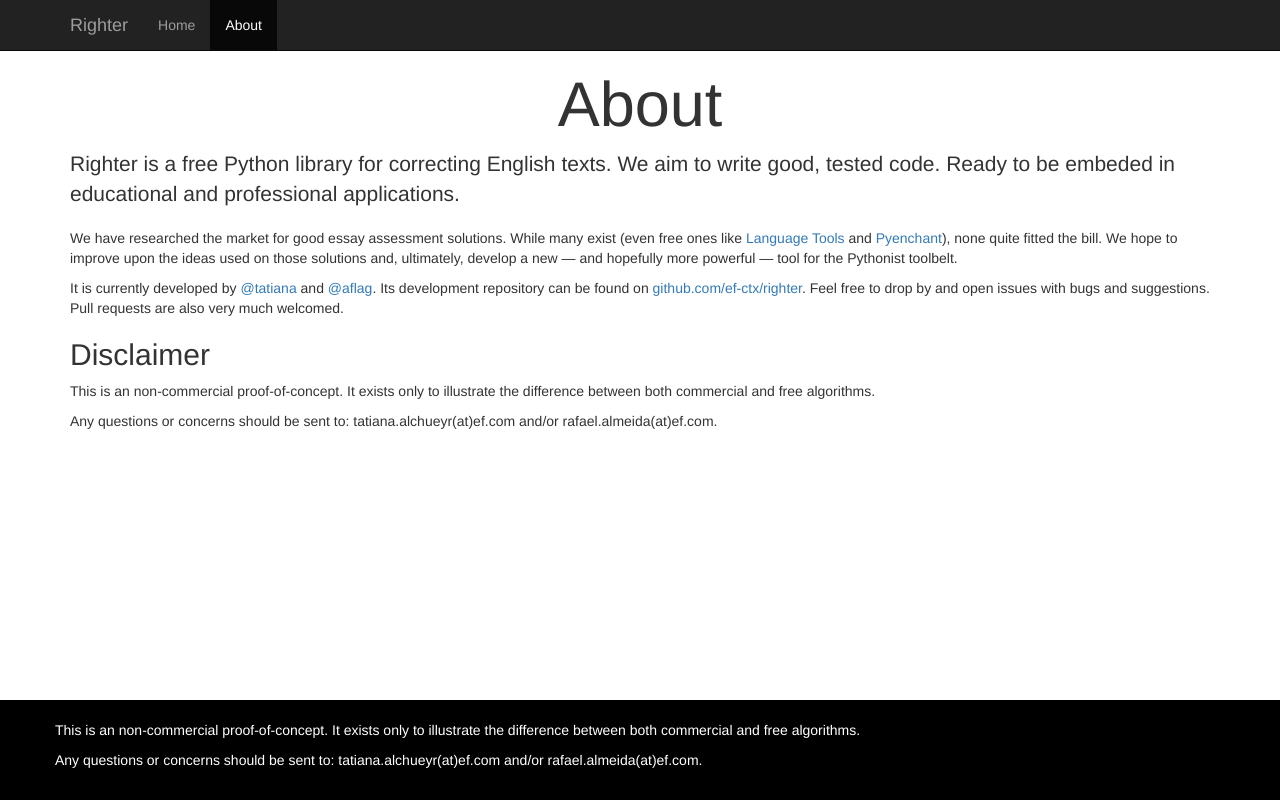
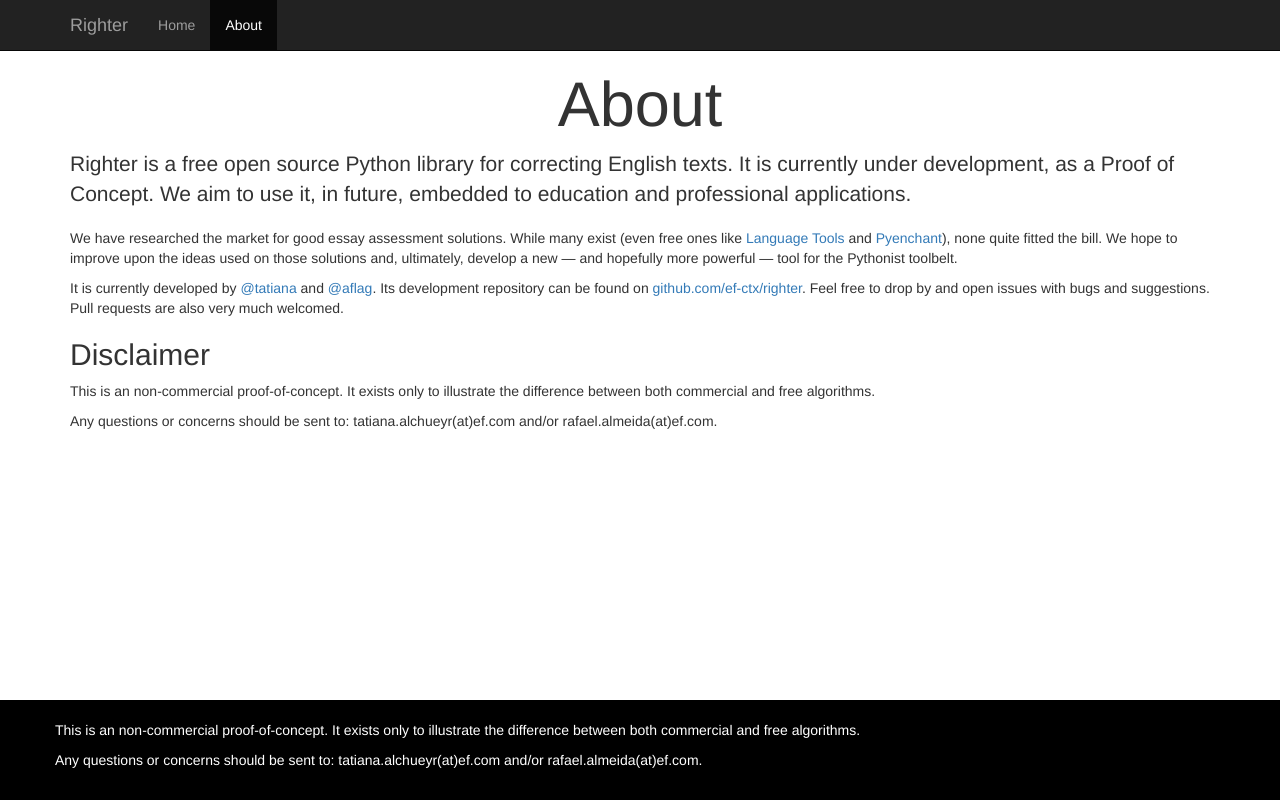
Before and after one commit to ef-ctx/righter, a plain HTML site: page src/righter/web/static/about.html in a window 1280 px wide. Drawn offline with nearby package versions, Linux system fonts and the light colour scheme.

Commit message:
Fix a few texts

```diff
--- a/src/righter/web/static/about.html
+++ b/src/righter/web/static/about.html
@@ -29,12 +29,13 @@
   <div class="container">
     <h1>About</h1>
 
-    <p class="lead">Righter is a free Python library for correcting English texts. We aim to
-    write good, tested code. Ready to be embeded in educational and professional
-    applications.</p>
+    <p class="lead">Righter is a free open source Python library for
+    correcting English texts. It is currently under development, as a Proof
+    of Concept. We aim to use it, in future, embedded to education and
+    professional applications.</p>
 
-    <p>We have researched the market for good essay assessment solutions. While
-    many exist (even free ones like <a
+    <p>We have researched the market for good essay assessment solutions.
+    While many exist (even free ones like <a
     href="https://www.languagetool.org/">Language Tools</a> and <a
     href="http://pythonhosted.org/pyenchant/">Pyenchant</a>), none
     quite fitted the bill. We hope to improve upon the ideas used on those
```
Also changed, not shown: src/righter/web/static/index.html (+1 -2 lines).
